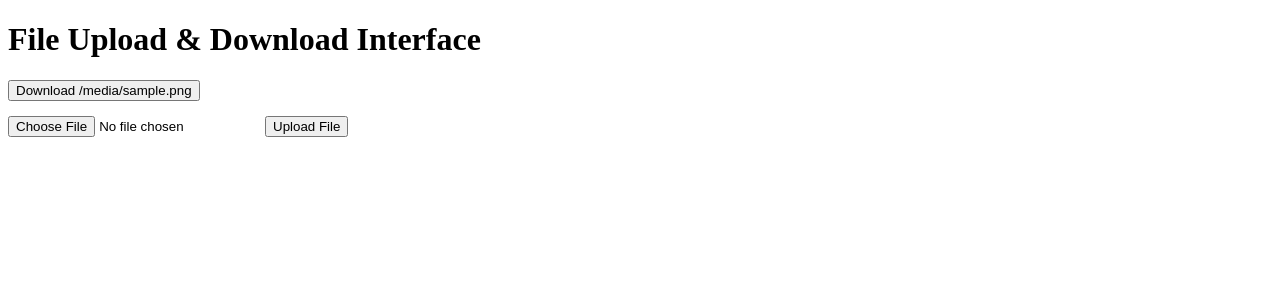
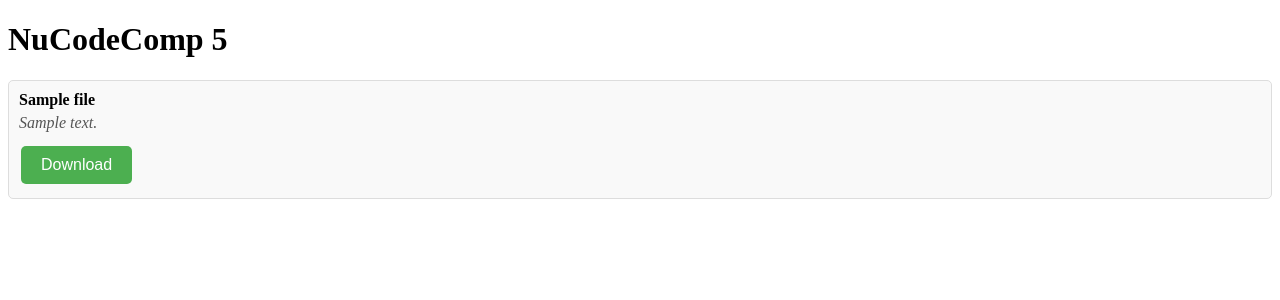
Before and after one commit to RomainCoulon/NuCodeComp, a FastAPI app: template templates/index.html in a window 1280 px wide. Shown: the top 300 px of the page. Run offline with FastAPI, Linux system fonts and the light colour scheme; the template is opened without the code that fills it: most values are stand-ins (such as "Sample title", 1, 10 or a date in 2020).

Commit message:
new update

```diff
--- a/main.py
+++ b/main.py
@@ -3,34 +3,64 @@ from fastapi.responses import FileResponse, RedirectResponse
 from fastapi.templating import Jinja2Templates
 from pathlib import Path
 import shutil
+from datetime import datetime
+from fastapi.staticfiles import StaticFiles
+import json # Import the json module
 
 app = FastAPI()
 templates = Jinja2Templates(directory="templates")
 
-PROJECT_FILES_DIR = Path("project_files")
+app.mount("/static", StaticFiles(directory="static"), name="static")
+@app.get("/favicon.ico")
+async def favicon():
+    return FileResponse("static/favicon.ico")
+
+PROJECT_FILES_DIR = Path("project_files/list_mode_data")
 UPLOADS_DIR = Path("uploads")
 PROJECT_FILES_DIR.mkdir(parents=True, exist_ok=True)
 UPLOADS_DIR.mkdir(parents=True, exist_ok=True)
 
+# Path to the descriptions file
+DESCRIPTIONS_FILE = PROJECT_FILES_DIR / "descriptions.json"
+
+# Load descriptions
+def load_descriptions():
+    if DESCRIPTIONS_FILE.exists():
+        with open(DESCRIPTIONS_FILE, "r") as f:
+            return json.load(f)
+    return {}
+
 @app.get("/")
 def index(request: Request):
-    files = list(PROJECT_FILES_DIR.iterdir())
-    filename = files[0].name if files else None
+    # Get list of all files in project_files directory (excluding the descriptions file itself)
+    files = [file.name for file in PROJECT_FILES_DIR.iterdir() if file.is_file() and file.name != DESCRIPTIONS_FILE.name]
+
+    # Load descriptions
+    descriptions = load_descriptions()
+
+    # Create a list of dictionaries, each containing filename and its description
+    file_data = []
+    for filename in files:
+        file_data.append({
+            "name": filename,
+            "description": descriptions.get(filename, "No description available.") # Get description or default
+        })
+
     return templates.TemplateResponse(
         "index.html",
-        {"request": request, "filename": filename}
+        {"request": request, "file_data": file_data, "now": datetime.now()} # Pass the list of file_data
     )
 
 @app.get("/download/{filename}")
 def download_file(filename: str):
     file_path = PROJECT_FILES_DIR / filename
-    if file_path.exists():
+    if file_path.exists() and file_path.is_file():
         return FileResponse(path=file_path, filename=filename)
     return {"error": "File not found"}
 
-@app.post("/upload")
-async def upload_file(file: UploadFile = File(...)):
-    destination = UPLOADS_DIR / file.filename
-    with open(destination, "wb") as buffer:
-        shutil.copyfileobj(file.file, buffer)
-    return RedirectResponse("/", status_code=303)
+#@app.post("/upload")
+#async def upload_file(file: UploadFile = File(...)):
+#    destination = UPLOADS_DIR / file.filename
+#    with open(destination, "wb") as buffer:
+#        shutil.copyfileobj(file.file, buffer)
+#    return RedirectResponse("/", status_code=303)
--- /dev/null
+++ b/project_files/list_mode_data/descriptions.json
@@ -0,0 +1,4 @@
+{
+    "list_mode1.csv": "This is the description for list_mode1.csv.",
+    "list_mode2.csv": "This is the description for list_mode1.csv."
+}
--- a/templates/index.html
+++ b/templates/index.html
@@ -1,26 +1,58 @@
 <!DOCTYPE html>
 <html>
 <head>
-    <title>File Upload & Download Interface</title>
+    <title>NuCodeComp</title>
+    <style>
+        .file-item {
+            margin-bottom: 20px;
+            padding: 10px;
+            border: 1px solid #ddd;
+            border-radius: 5px;
+            background-color: #f9f9f9;
+        }
+        .file-name {
+            font-weight: bold;
+            margin-bottom: 5px;
+        }
+        .file-description {
+            font-style: italic;
+            color: #555;
+            margin-bottom: 10px;
+        }
+        .download-button {
+            background-color: #4CAF50; /* Green */
+            border: none;
+            color: white;
+            padding: 10px 20px;
+            text-align: center;
+            text-decoration: none;
+            display: inline-block;
+            font-size: 16px;
+            margin: 4px 2px;
+            cursor: pointer;
+            border-radius: 5px;
+        }
+        .download-button:hover {
+            background-color: #45a049;
+        }
+    </style>
 </head>
 <body>
-    <h1>File Upload & Download Interface</h1>
+    <h1>NuCodeComp 5</h1>
     <div>
-        <!-- Download Button -->
-        <form method="get" action="/download/{{ filename }}" style="display:inline-block; margin-right:20px;">
-            {% if filename %}
-            <button type="submit">Download {{ filename }}</button>
-            {% else %}
-            <span>No file to download.</span>
-            {% endif %}
-        </form>
+        {% if file_data %}
+            {% for file in file_data %}
+            <div class="file-item">
+                <div class="file-name">{{ file.name }}</div>
+                <div class="file-description">{{ file.description }}</div>
+                <form method="get" action="/download/{{ file.name }}" style="display:inline-block;">
+                    <button type="submit" class="download-button">Download</button>
+                </form>
+            </div>
+            {% endfor %}
+        {% else %}
+            <span>No files to download.</span>
+        {% endif %}
     </div>
-    <div style="margin-top:15px;">
-        <!-- Upload Button -->
-        <form method="post" action="/upload" enctype="multipart/form-data" style="display:inline-block;">
-            <input type="file" name="file" required>
-            <button type="submit">Upload File</button>
-        </form>
-    </div>
-</body>
+    </body>
 </html>
```
Also changed, not shown: static/favicon.ico (added).
